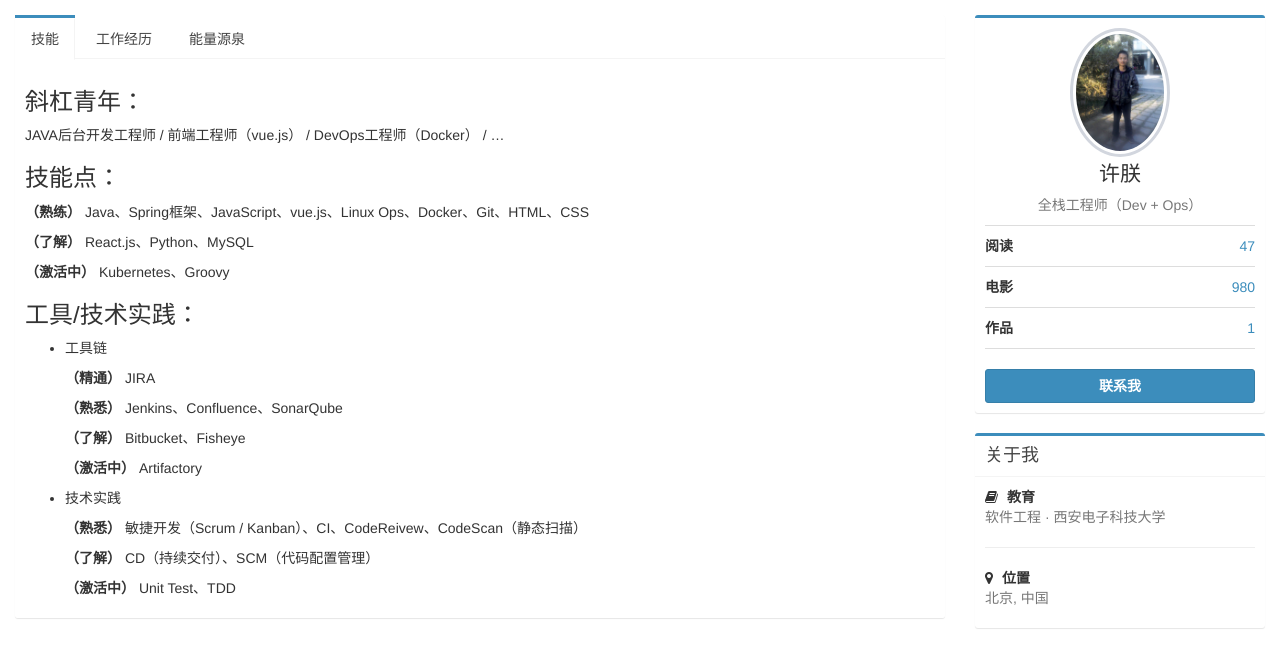
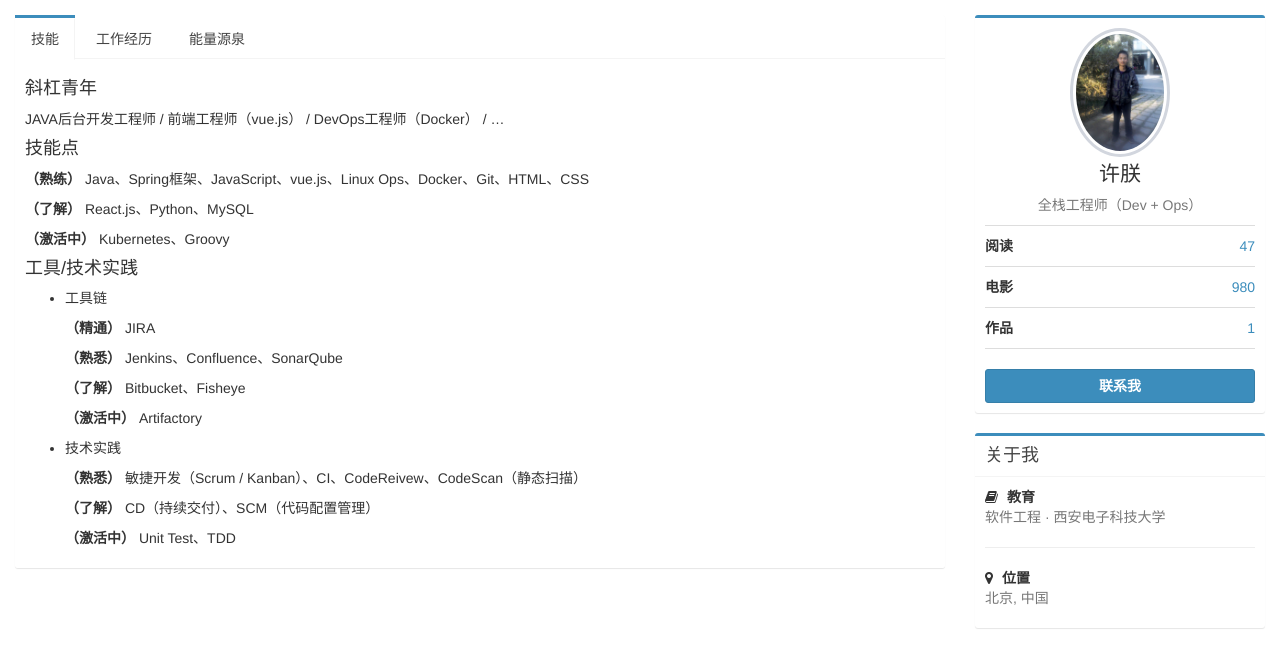
Before and after one commit to xuzhen1994/xuzhen1994.github.io, a Jekyll site: the page built from about/index.md, in a window 1280 px wide. Shown: the top 668 px of the page. Built offline with Jekyll 4.4.1, drawn with Linux system fonts in a browser that asks for light colours.

Commit message:
title size

```diff
--- a/about/index.md
+++ b/about/index.md
@@ -3,10 +3,10 @@ title: 关于
 layout: about
 ---
 
-### 斜杠青年： ###
+#### 斜杠青年 ####
 JAVA后台开发工程师 / 前端工程师（vue.js） / DevOps工程师（Docker） / ...
 
-### 技能点： ###
+#### 技能点 ####
 
 **（熟练）** Java、Spring框架、JavaScript、vue.js、Linux Ops、Docker、Git、HTML、CSS
 
@@ -14,7 +14,7 @@ JAVA后台开发工程师 / 前端工程师（vue.js） / DevOps工程师（Dock
 
 **（激活中）** Kubernetes、Groovy
 
-### 工具/技术实践： ###
+#### 工具/技术实践 ####
 
 - 工具链
 
```
